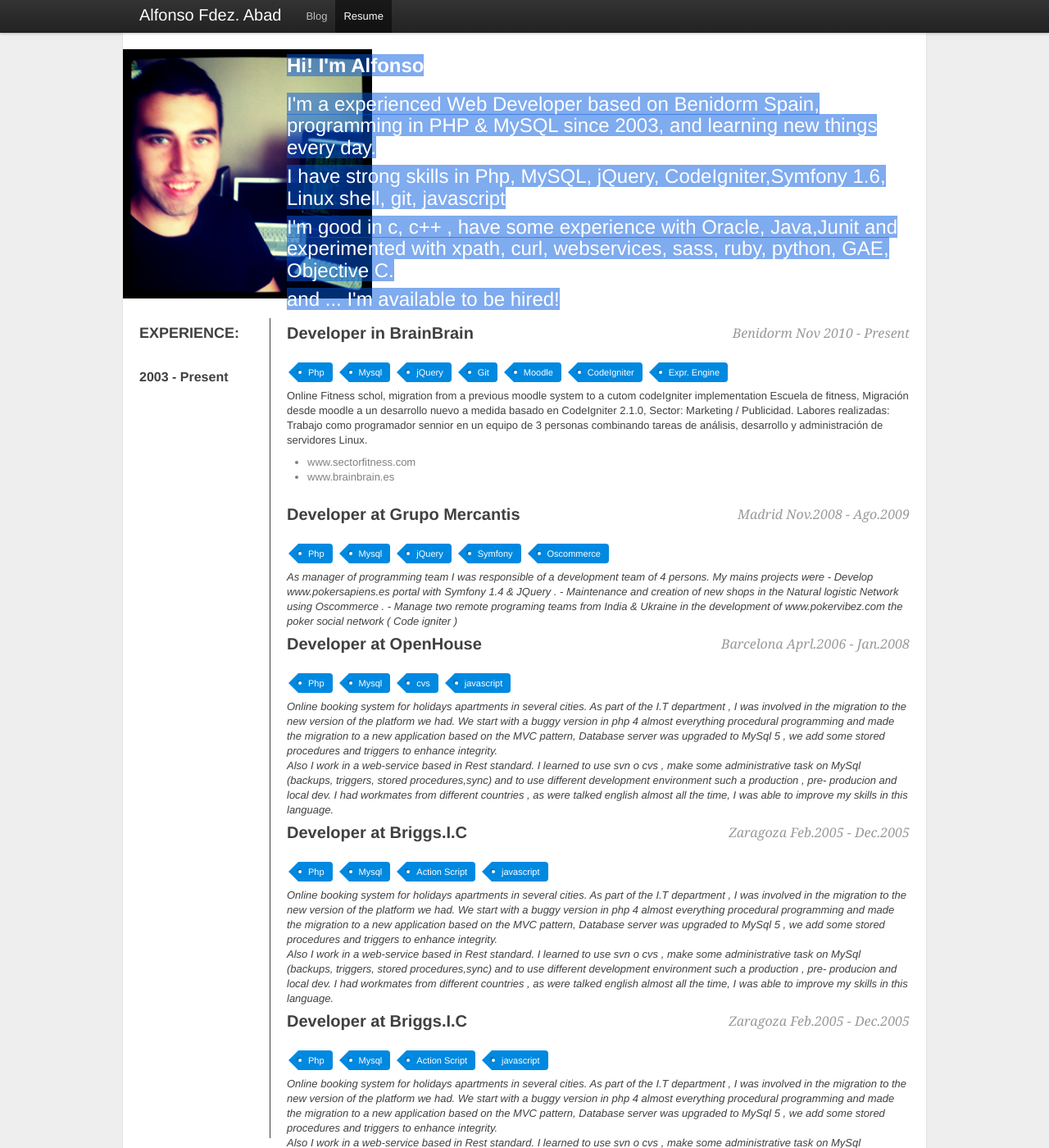
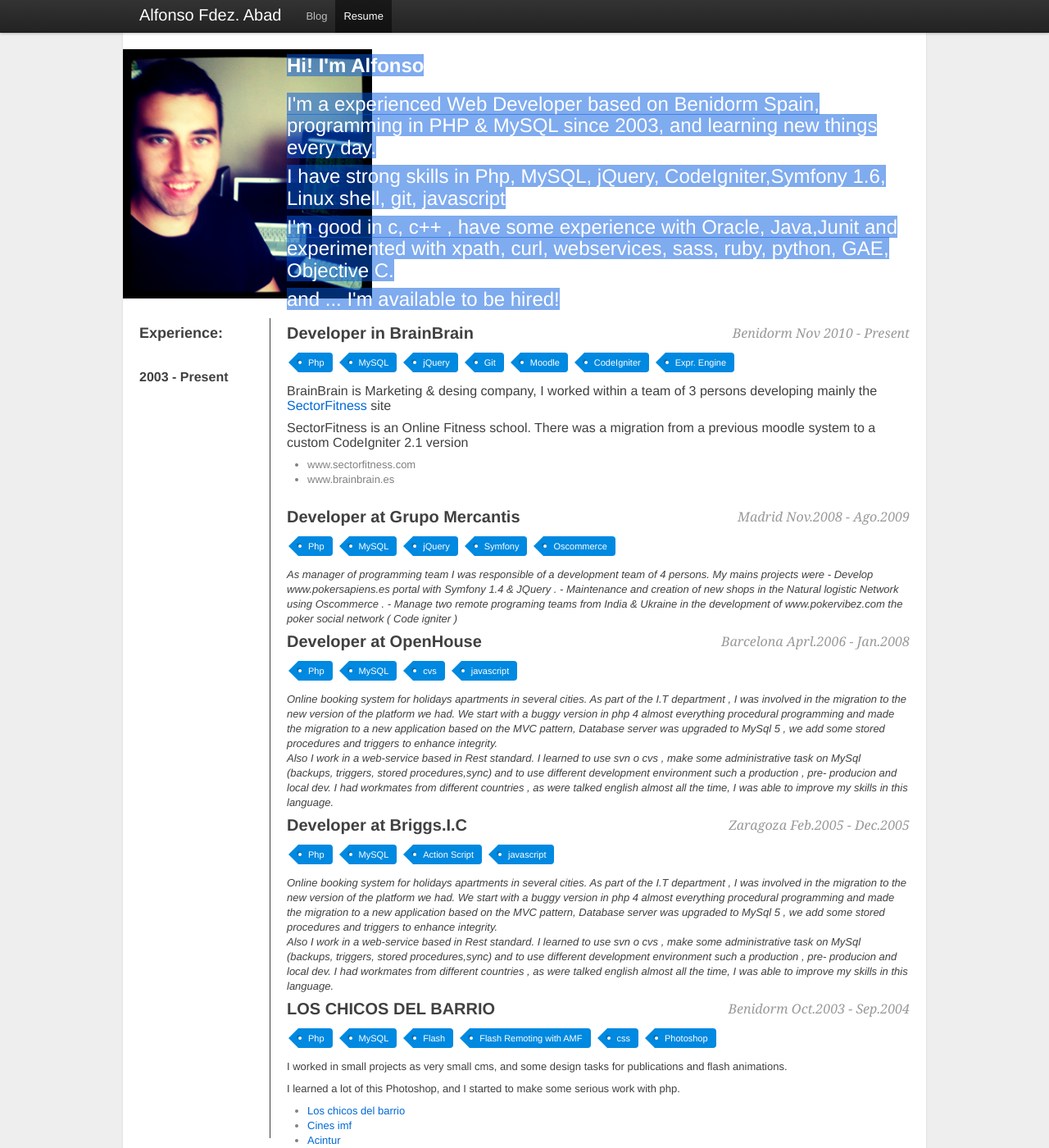
Before and after one commit to alfonsofernandez/alfonsofernandez.github.com, a Jekyll site: the page built from resume.html, in a window 1280 px wide and 1400 px high. Shown: the whole window at 82% size. Built offline with Jekyll 4.4.1, drawn with Linux system fonts in a browser that asks for light colours; Markdown is read by kramdown in place of the engine named in the settings; some of the changed text lies outside the part shown.

Commit message:
resume fixs

```diff
--- a/css/main.css
+++ b/css/main.css
@@ -10,6 +10,9 @@
         text-align: center; /* center align it with the container */
       }
 
+      div.brief p { font-size: medium;}
+
+		h2{-webkit-margin-after: -0.3em;}
 
       /* The white background content wrapper */
       .container > .content {
--- a/resume.html
+++ b/resume.html
@@ -33,7 +33,7 @@ title: Resume
 			    <div class="row">
 			      <div class="span3">
 			      	<div style="border-right:1px solid;height:1000px">
-			        <h3>EXPERIENCE:</h3><br>
+			        <h3>Experience:</h3><br>
 					<h4>2003 - Present</h4>
 					</div>
 			      </div>
@@ -43,7 +43,7 @@ title: Resume
 	            		<h2>Developer in BrainBrain <span>Benidorm Nov 2010 - Present</span></h2>
 		            	<ul class="tags">
 		            		<li><a href="#">Php</a></li>
-		            		<li><a href="#">Mysql</a></li>
+		            		<li><a href="#">MySQL</a></li>
 		            		<li><a href="#">jQuery</a></li>
 		            		<li><a href="#">Git</a></li>
 		            		<li><a href="#">Moodle</a></li>
@@ -52,12 +52,10 @@ title: Resume
 		             	</ul>
 
 		             	<div class="brief" style="margin-top:50px" >
-		             		<p>Online Fitness schol, migration from a previous moodle system to a cutom codeIgniter implementation
-		             	 	Escuela de fitness, Migración desde moodle a un desarrollo nuevo a medida basado en CodeIgniter 2.1.0,
-		                    Sector: Marketing / Publicidad.
-							Labores realizadas:
-							Trabajo como programador sennior en un equipo de 3 personas combinando tareas de análisis,
-							desarrollo y administración de servidores Linux.</p>
+
+		             		<p>BrainBrain is Marketing & desing company, I worked within a team of 3 persons developing mainly the <a href="http://sectorfitness.com">SectorFitness</a> site</p>
+		             		<p>SectorFitness is an Online Fitness school. There was a migration from a previous moodle system to a custom CodeIgniter 2.1 version</p>
+
 						</div>
 		                <ul>
 		                    <li>www.sectorfitness.com</li>
@@ -72,7 +70,7 @@ title: Resume
 	            		<h2>Developer at Grupo Mercantis <span>Madrid Nov.2008 - Ago.2009</span></h2>
 						<ul class="tags">
 		            		<li><a href="#">Php</a></li>
-		            		<li><a href="#">Mysql</a></li>
+		            		<li><a href="#">MySQL</a></li>
 		            		<li><a href="#">jQuery</a></li>
 		            		<li><a href="#">Symfony</a></li>
 		            		<li><a href="#">Oscommerce</a></li>
@@ -92,7 +90,7 @@ title: Resume
 	            		<h2>Developer at OpenHouse <span>Barcelona Aprl.2006 - Jan.2008</span></h2>
 						<ul class="tags">
 		            		<li><a href="#">Php</a></li>
-		            		<li><a href="#">Mysql</a></li>
+		            		<li><a href="#">MySQL</a></li>
 		            		<li><a href="#">cvs</a></li>
 		            		<li><a href="#">javascript</a></li>
 		             	</ul>
@@ -117,7 +115,7 @@ to improve my skills in this language.</em>
 	            		<h2>Developer at Briggs.I.C <span>Zaragoza Feb.2005 - Dec.2005</span></h2>
 						<ul class="tags">
 		            		<li><a href="#">Php</a></li>
-		            		<li><a href="#">Mysql</a></li>
+		            		<li><a href="#">MySQL</a></li>
 		            		<li><a href="#">Action Script</a></li>
 		            		<li><a href="#">javascript</a></li>
 		             	</ul>
@@ -139,23 +137,25 @@ to improve my skills in this language.</em>
 					<!-- /END EXPERIENCIA 4 -->
 	                <!-- EXPERIENCIA 5 -->
 			        <div>
-	            		<h2>Developer at Briggs.I.C <span>Zaragoza Feb.2005 - Dec.2005</span></h2>
+	            		<h2>LOS CHICOS DEL BARRIO <span>Benidorm Oct.2003 - Sep.2004</span></h2>
 						<ul class="tags">
 		            		<li><a href="#">Php</a></li>
-		            		<li><a href="#">Mysql</a></li>
-		            		<li><a href="#">Action Script</a></li>
-		            		<li><a href="#">javascript</a></li>
+		            		<li><a href="#">MySQL</a></li>
+		            		<li><a href="#">Flash</a></li>
+		            		<li><a href="#">Flash Remoting with AMF</a></li>
+		            		<li><a href="#">css</a></li>
+		            		<li><a href="#">Photoshop</a></li>
+
 		             	</ul>
-						<em>Online booking system for holidays apartments in several cities.
-As part of the I.T department , I was involved in the migration to the new version of the platform
-we had. We start with a buggy version in php 4 almost everything procedural programming and
-made the migration to a new application based on the MVC pattern,
-Database server was upgraded to MySql 5 , we add some stored procedures and triggers to
-enhance integrity.</em><br>
-<em>Also I work in a web-service based in Rest standard. I learned to use svn o cvs , make some administrative task on MySql (backups, triggers,
-stored procedures,sync) and to use different development environment such a production , pre-
-producion and local dev. I had workmates from different countries , as were talked english almost all the time, I was able
-to improve my skills in this language.</em>
+						<p>I worked in small projects as very small cms, and some design tasks for publications and flash
+animations.</p><p>I learned a lot of this Photoshop, and I started to make some serious work with php.</p>
+
+						<ul>
+						<li><a href="http://www.loschicosdelbarrio.com/">Los chicos del barrio</a></li>
+						<li><a href="http://cinesimf.com">Cines imf</a></li>
+						<li><a href="http://acintur.com">Acintur</a>
+						</ul>
+
 		            </div>
 					<!-- END EXPERIENCIA 5 -->
 
@@ -165,6 +165,22 @@ to improve my skills in this language.</em>
 			  </div>
 			</div>
 
+			<div class="row" style="height:40px">
+				<div class="span16">&nbsp;</div>
+			</div>
+
+			<div class="row">
+				<div class="span3"><h2>Education:</h2></div>
+				<div class="span13">
+					<h2>Superior Technical in software development <span>Pere Maria Orts i Bosch,  2001 - 2003</span></h2>
+					<h2>English B2+ (First certificate equivalent) <span>Universidad de Alicante, May 2011</span></h2>
+					<h2>Computer science degree (in progress)</h2>
+				</div>
+			</div>
+
+
+
+
 	      <footer>
 	        <p></p>
 	      </footer>
```
Also changed, not shown: _posts/2011-12-07-modificar-enlaces-con-jquery.html (+0 -7 lines), 4 other files.
